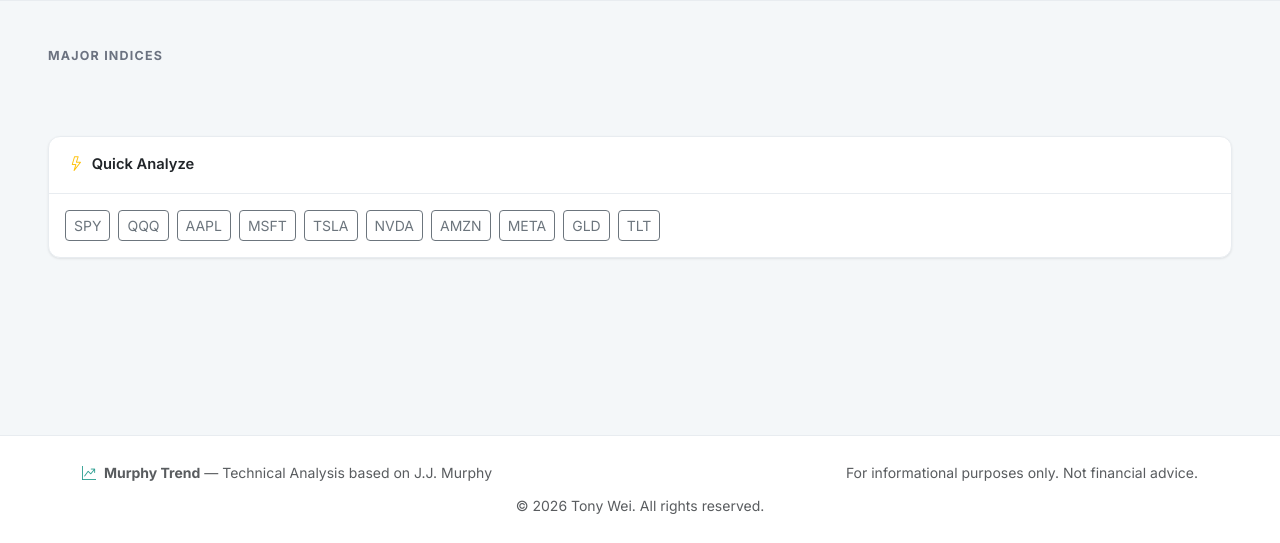
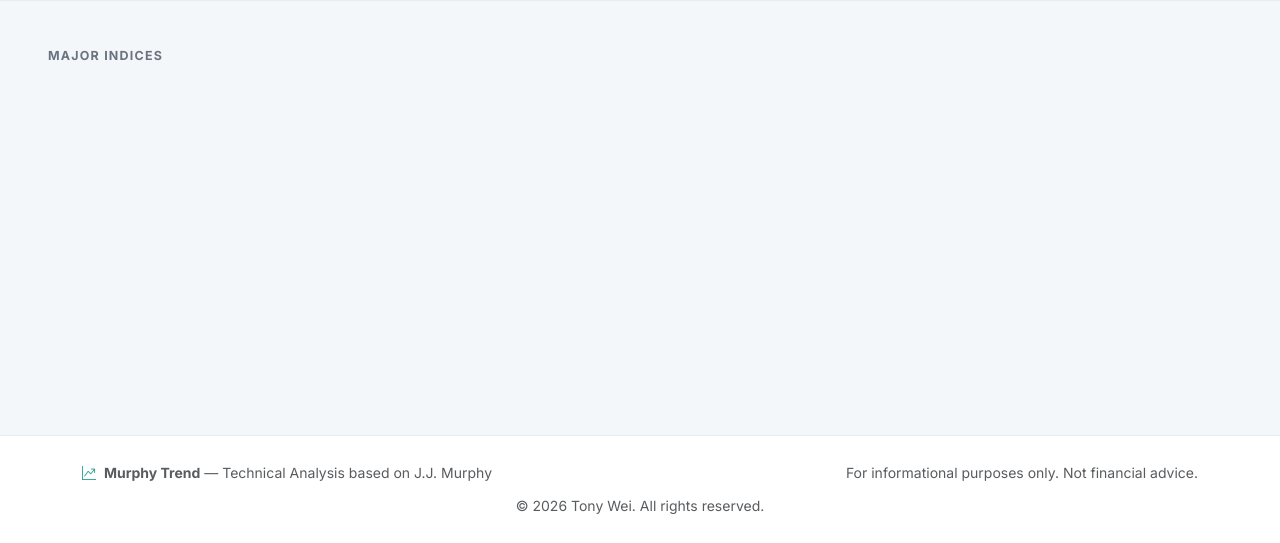
Before and after one commit to TW168/murphy-trend, a FastAPI app: template app/templates/dashboard.html in a window 1280 px wide. Shown: the part 257-800 px from the top of the page. Run offline with FastAPI, Linux system fonts and the light colour scheme; the template is opened without the code that fills it, so the values that code supplies are empty; some libraries are stand-ins or nearby versions.

Commit message:
remove Quick Analyze

```diff
--- a/app/templates/dashboard.html
+++ b/app/templates/dashboard.html
@@ -162,23 +162,6 @@
 </section>
 {% endif %}
 
-<!-- Quick Analyze -->
-<section class="py-4 pb-5">
-  <div class="container-fluid px-4 px-lg-5">
-    <div class="card">
-      <div class="card-header">
-        <span class="fw-600"><i class="bi bi-lightning me-2 text-warning"></i>Quick Analyze</span>
-      </div>
-      <div class="card-body">
-        <div class="d-flex flex-wrap gap-2">
-          {% for sym in ["SPY", "QQQ", "AAPL", "MSFT", "TSLA", "NVDA", "AMZN", "META", "GLD", "TLT"] %}
-          <a href="/analyze?ticker={{ sym }}" class="btn btn-sm btn-outline-secondary">{{ sym }}</a>
-          {% endfor %}
-        </div>
-      </div>
-    </div>
-  </div>
-</section>
 {% endblock %}
 
 {% block scripts %}
```
